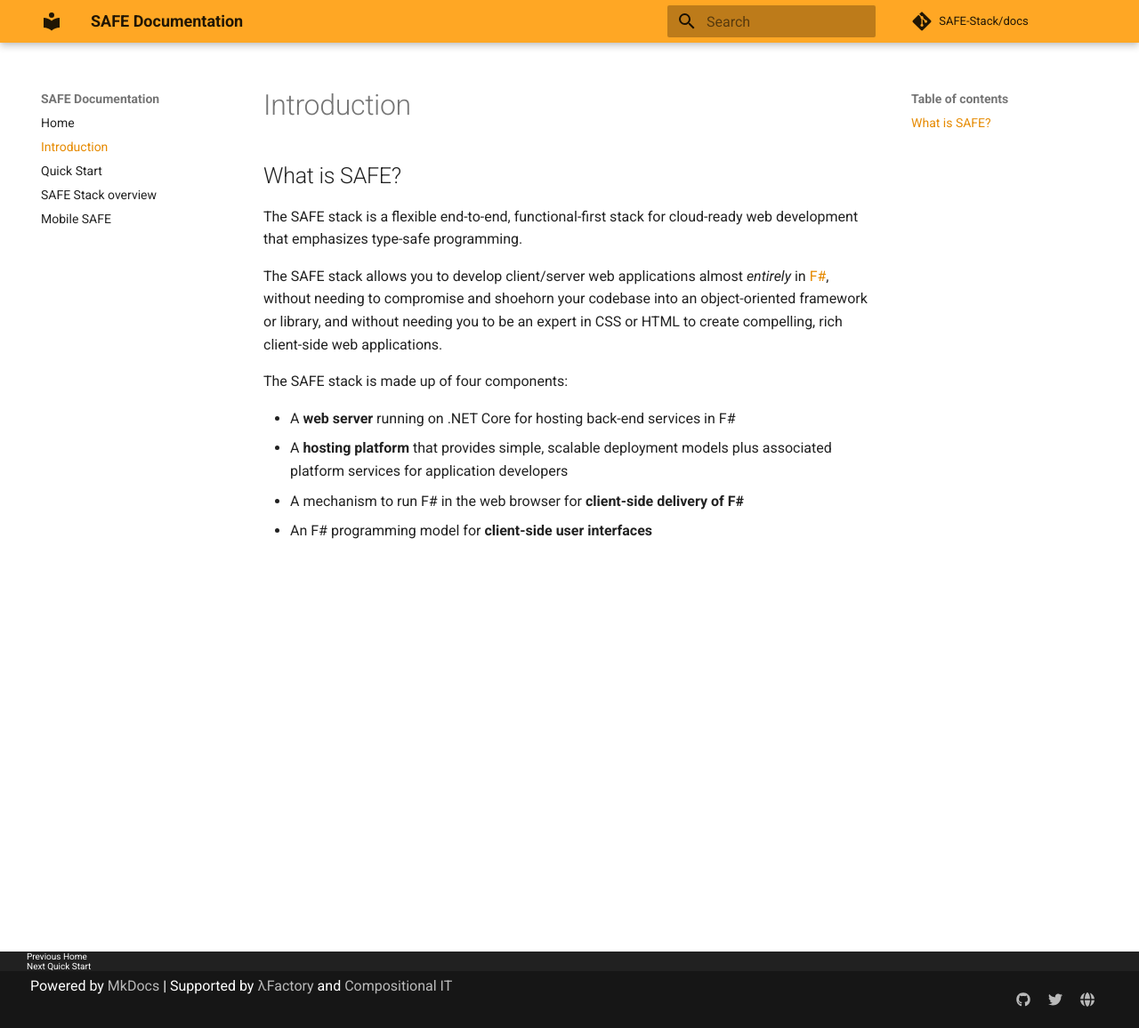
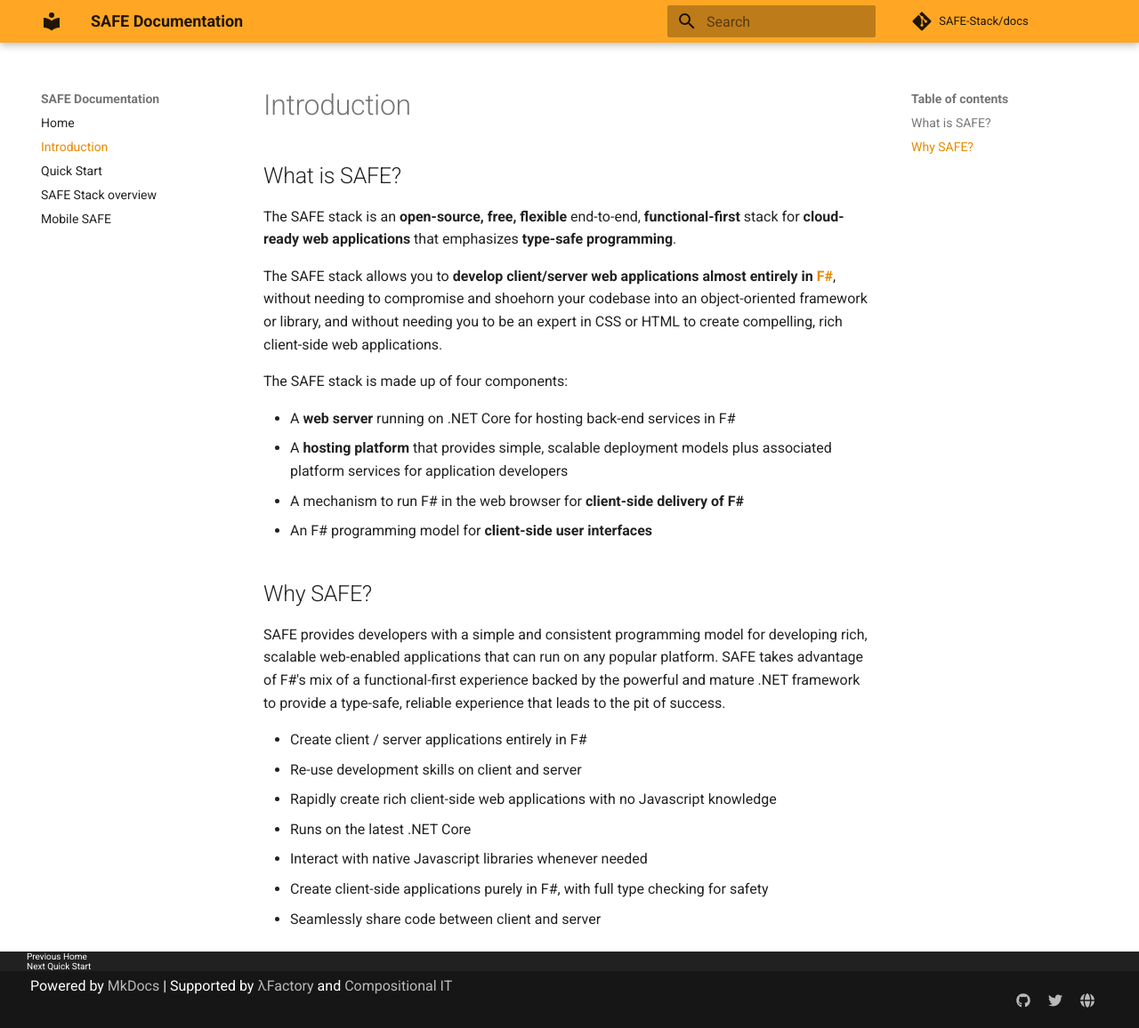
Before and after one commit to SAFE-Stack/docs, an MkDocs documentation site: the page built from docs/intro.md, in a window 1280 px wide and 1156 px high. Shown: the whole window at 89% size. Built offline with MkDocs 1.6.1 and Material for MkDocs 9.7.7, drawn with Linux system fonts in a browser that asks for light colours; comment, search, counter and statistics services are not loaded; old or Windows-style settings are respelled for this version of MkDocs.

Commit message:
More docs

```diff
--- a/docs/intro.md
+++ b/docs/intro.md
@@ -1,9 +1,9 @@
 # Introduction
 
 ## What is SAFE?
-The SAFE stack is a flexible end-to-end, functional-first stack for cloud-ready web development that emphasizes type-safe programming.
+The SAFE stack is an **open-source, free, flexible** end-to-end, **functional-first** stack for **cloud-ready web applications** that emphasizes **type-safe programming**.
 
-The SAFE stack allows you to develop client/server web applications almost *entirely* in [F#](https://www.microsoft.com/net/learn/languages/fsharp/), without needing to compromise and shoehorn your codebase into an object-oriented framework or library, and without needing you to be an expert in CSS or HTML to create compelling, rich client-side web applications.
+The SAFE stack allows you to **develop client/server web applications almost entirely in [F#](https://www.microsoft.com/net/learn/languages/fsharp/)**, without needing to compromise and shoehorn your codebase into an object-oriented framework or library, and without needing you to be an expert in CSS or HTML to create compelling, rich client-side web applications.
 
 The SAFE stack is made up of four components:
 
@@ -11,3 +11,14 @@
 * A **hosting platform** that provides simple, scalable deployment models plus associated platform services for application developers
 * A mechanism to run F# in the web browser for **client-side delivery of F#**
 * An F# programming model for **client-side user interfaces**
+
+## Why SAFE?
+SAFE provides developers with a simple and consistent programming model for developing rich, scalable web-enabled applications that can run on any popular platform. SAFE takes advantage of F#'s mix of a functional-first experience backed by the powerful and mature .NET framework to provide a type-safe, reliable experience that leads to the pit of success.
+
+* Create client / server applications entirely in F#
+* Re-use development skills on client and server
+* Rapidly create rich client-side web applications with no Javascript knowledge
+* Runs on the latest .NET Core
+* Interact with native Javascript libraries whenever needed
+* Create client-side applications purely in F#, with full type checking for safety
+* Seamlessly share code between client and server
```
